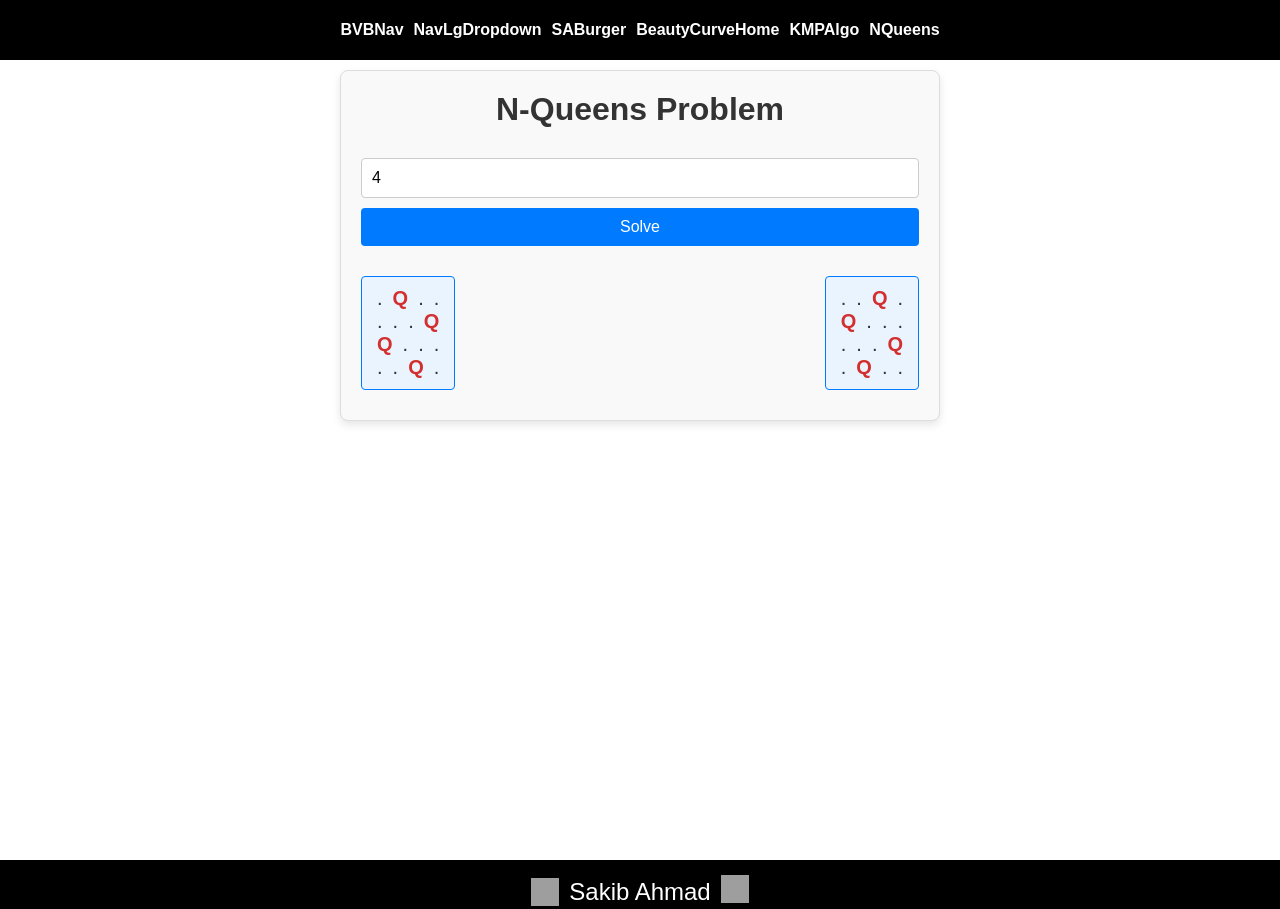
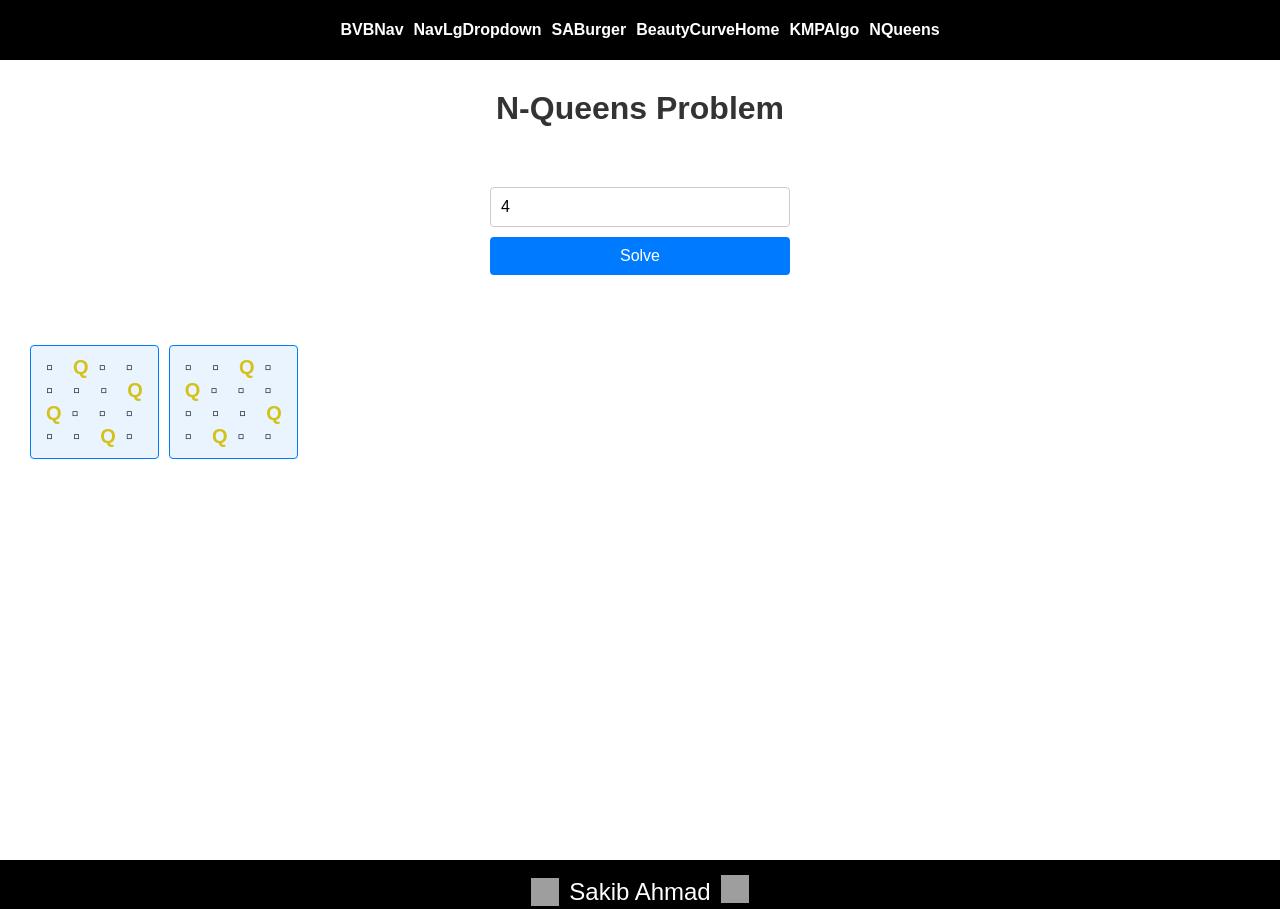
Before and after one commit to easakibahmad/bvb-clone, a React (Vite) app: page /n-queens in a window 1280 px wide. Both pictures are taken after a click on the button "Solve". Built offline with nearby package versions, Linux system fonts and the light colour scheme; grey boxes are pictures that could not be loaded.

Commit message:
feat: update nqueens container style

```diff
--- a/src/components/KMPAlgo/KMPAlgo.tsx
+++ b/src/components/KMPAlgo/KMPAlgo.tsx
@@ -1,5 +1,5 @@
 import React, { useState } from "react";
-import { kmpSearch } from "../../utils/KMPAlgo/kmp";
+import { kmpSearch } from "../../utils/kmp";
 import "./KMPAlgo.css";
 
 const KMPAlgo: React.FC = () => {
--- a/src/components/NQueens/NQueens.css
+++ b/src/components/NQueens/NQueens.css
@@ -1,22 +1,28 @@
 .nqueens__container {
-  max-width: 600px;
   margin: 0 auto;
   padding: 20px;
-  border: 1px solid #ddd;
   border-radius: 8px;
-  box-shadow: 0 4px 8px rgba(0, 0, 0, 0.1);
-  background-color: #f9f9f9;
   font-family: Arial, sans-serif;
 }
 
 .nqueens__container h1 {
   text-align: center;
   color: #333;
-  margin-bottom: 20px;
+  margin-bottom: 50px;
+}
+
+.nqueens__input-btn-div {
+  display: flex;
+  justify-content: center;
+  margin-bottom: 60px;
+}
+.nqueens__input-btn {
+  display: flex;
+  flex-direction: column;
+  width: 300px;
 }
 
 .nqueens__container input {
-  width: 100%;
   padding: 10px;
   margin: 10px 0;
   border: 1px solid #ccc;
@@ -25,7 +31,6 @@
 }
 
 .nqueens__container button {
-  width: 100%;
   padding: 10px;
   background-color: #007bff;
   color: white;
@@ -44,7 +49,6 @@
   margin-top: 20px;
   display: flex;
   align-items: center;
-  justify-content: space-between;
   flex-wrap: wrap;
   gap: 10px;
 }
@@ -61,15 +65,21 @@
   display: flex;
 }
 
-.queen {
-  color: #d32f2f; /* Color for queens */
+.nqueens__queen {
+  color: #d4c21b; /* Color for queens */
   font-weight: bold;
   font-size: 20px;
   margin: 0 5px;
 }
 
-.empty {
+.nqueens__empty {
   color: #333; /* Color for empty cells */
   font-size: 20px;
   margin: 0 5px;
 }
+
+.nqueens__error-message {
+  color: red;
+  font-size: 10px;
+  margin-bottom: 7px;
+}
--- a/src/components/NQueens/NQueens.tsx
+++ b/src/components/NQueens/NQueens.tsx
@@ -1,10 +1,11 @@
 import React, { useState } from "react";
-
+import { backtrack } from "../../utils/nqueens";
 import "./NQueens.css";
 
 const NQueens: React.FC = () => {
   const [n, setN] = useState<number>(4); // Default to 4 queens
   const [solutions, setSolutions] = useState<string[][]>([]);
+  const [error, setError] = useState<string>(""); // State for error message
 
   const solveNQueens = (n: number) => {
     const board = Array.from({ length: n }, () => Array(n).fill(false));
@@ -13,56 +14,34 @@ const NQueens: React.FC = () => {
     setSolutions(results);
   };
 
-  const backtrack = (
-    board: boolean[][],
-    row: number,
-    results: string[][],
-    n: number
-  ) => {
-    if (row === n) {
-      results.push(
-        board.map((row) => row.map((col) => (col ? "Q" : ".")).join(""))
-      );
-      return;
+  const handleChange = (e: React.ChangeEvent<HTMLInputElement>) => {
+    const value = Number(e.target.value);
+
+    // Validate input
+    if (value < 4 || value > 9) {
+      setError("Please enter a number between 4 and 9.");
+    } else {
+      setError(""); // Clear error message if input is valid
+      setN(value);
     }
-
-    for (let col = 0; col < n; col++) {
-      if (isSafe(board, row, col, n)) {
-        board[row][col] = true; // Place queen
-        backtrack(board, row + 1, results, n); // Recur for the next row
-        board[row][col] = false; // Backtrack
-      }
-    }
-  };
-
-  const isSafe = (board: boolean[][], row: number, col: number, n: number) => {
-    // Check column
-    for (let i = 0; i < row; i++) {
-      if (board[i][col]) return false;
-    }
-
-    // Check upper left diagonal
-    for (let i = row - 1, j = col - 1; i >= 0 && j >= 0; i--, j--) {
-      if (board[i][j]) return false;
-    }
-
-    // Check upper right diagonal
-    for (let i = row - 1, j = col + 1; i >= 0 && j < n; i--, j++) {
-      if (board[i][j]) return false;
-    }
-
-    return true; // Safe to place the queen
-  };
-
-  const handleChange = (e: React.ChangeEvent<HTMLInputElement>) => {
-    setN(Number(e.target.value));
   };
 
   return (
     <div className="nqueens__container">
       <h1>N-Queens Problem</h1>
-      <input type="number" value={n} min="1" onChange={handleChange} />
-      <button onClick={() => solveNQueens(n)}>Solve</button>
+      <div className="nqueens__input-btn-div">
+        <div className="nqueens__input-btn">
+          <input
+            type="number"
+            value={n}
+            min="4"
+            max="9" // Set the max attribute to 9
+            onChange={handleChange}
+          />
+          {error && <div className="nqueens__error-message">{error}</div>}
+          <button onClick={() => solveNQueens(n)}>Solve</button>
+        </div>
+      </div>
       <div className="nqueens__results">
         {solutions.map((solution, index) => (
           <div key={index} className="nqueens__solution">
@@ -71,7 +50,9 @@ const NQueens: React.FC = () => {
                 {row.split("").map((cell, cellIndex) => (
                   <span
                     key={cellIndex}
-                    className={cell === "Q" ? "queen" : "empty"}
+                    className={
+                      cell === "Q" ? "nqueens__queen" : "nqueens__empty"
+                    }
                   >
                     {cell}
                   </span>
--- /dev/null
+++ b/src/utils/nqueens.ts
@@ -0,0 +1,42 @@
+const isSafe = (board: boolean[][], row: number, col: number, n: number) => {
+  // Check column
+  for (let i = 0; i < row; i++) {
+    if (board[i][col]) return false;
+  }
+
+  // Check upper left diagonal
+  for (let i = row - 1, j = col - 1; i >= 0 && j >= 0; i--, j--) {
+    if (board[i][j]) return false;
+  }
+
+  // Check upper right diagonal
+  for (let i = row - 1, j = col + 1; i >= 0 && j < n; i--, j++) {
+    if (board[i][j]) return false;
+  }
+
+  return true; // Safe to place the queen
+};
+
+const backtrack = (
+  board: boolean[][],
+  row: number,
+  results: string[][],
+  n: number
+) => {
+  if (row === n) {
+    results.push(
+      board.map((row) => row.map((col) => (col ? "Q" : "▫️")).join(""))
+    );
+    return;
+  }
+
+  for (let col = 0; col < n; col++) {
+    if (isSafe(board, row, col, n)) {
+      board[row][col] = true; // Place queen
+      backtrack(board, row + 1, results, n); // Recur for the next row
+      board[row][col] = false; // Backtrack
+    }
+  }
+};
+
+export { backtrack, isSafe };
```
Also changed, not shown: src/utils/kmp.ts (renamed from src/utils/KMPAlgo/kmp.ts).
